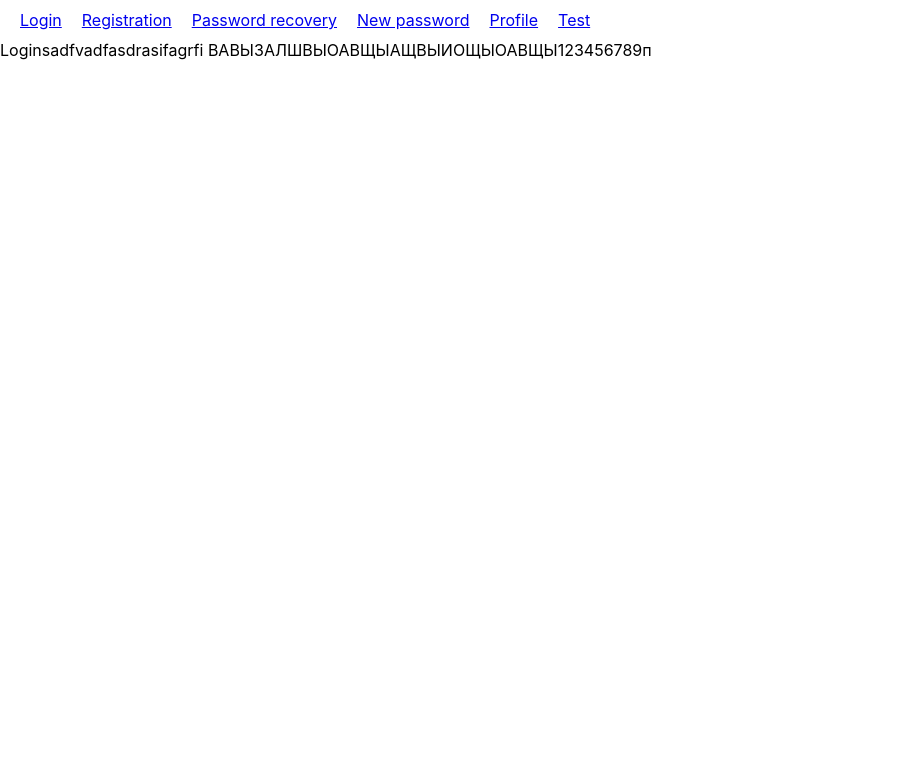
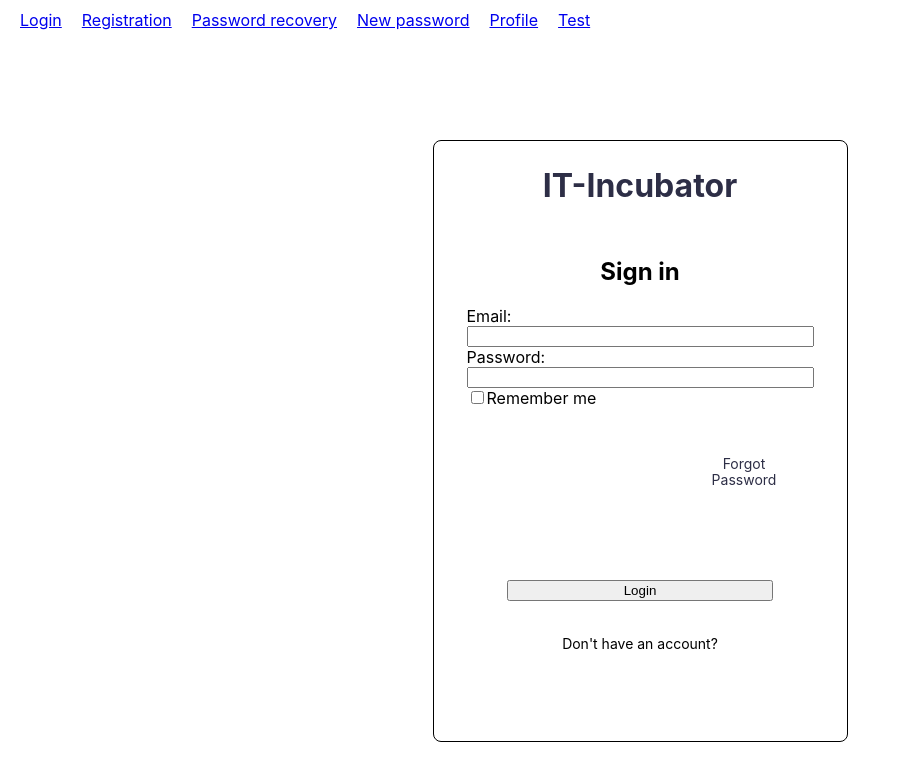
Before and after one commit to vsmaliakou/friday, a React (Create React App) app: page /#/login in a window 1280 px wide. Shown: the top 780 px of the page, without its empty margins (0-910 px from the left). Built offline with nearby package versions, Linux system fonts and the light colour scheme.

Commit message:
login, register

```diff
--- a/src/App.tsx
+++ b/src/App.tsx
@@ -2,12 +2,12 @@ import React from 'react';
 import './App.css';
 import {Header} from "./main/ui/header/Header";
 import {Redirect, Route, Switch} from "react-router-dom";
-import {Login} from "./main/ui/components/auth/login/Login";
 import {Profile} from "./main/ui/components/profile/Profile";
 import {ForgotPassword} from "./main/ui/components/auth/forgotPassword/ForgotPassword";
 import {SetPassword} from "./main/ui/components/auth/setPassword/SetPassword";
 import {Test} from "./main/ui/components/test/Test";
 import {RegisterContainer} from "./main/ui/components/auth/register/RegisterContainer";
+import {LoginContainer} from "./main/ui/components/auth/login/LoginContainer";
 
 const App = () => {
     return (
@@ -15,7 +15,7 @@ const App = () => {
             <Header/>
             <div className="App-content">
                 <Switch>
-                    <Route path='/login' render={() => <Login/>}/>
+                    <Route path='/login' render={() => <LoginContainer/>}/>
                     <Route path='/registration' render={() => <RegisterContainer/>}/>
                     <Route path='/profile' render={() => <Profile/>}/>
                     <Route path='/forgot' render={() => <ForgotPassword/>}/>
--- a/src/main/dal/auth/login/loginApi.ts
+++ b/src/main/dal/auth/login/loginApi.ts
@@ -1,7 +1,8 @@
 import axios from "axios";
 
 const instance = axios.create({
-    baseURL: 'http://localhost:7542/2.0/',
+    // baseURL: 'http://localhost:7542/2.0/', // local
+    baseURL: 'https://neko-back.herokuapp.com/2.0', // heroku
     withCredentials: true,
     headers: {}
 })
--- a/src/main/ui/components/auth/login/LoginContainer.tsx
+++ b/src/main/ui/components/auth/login/LoginContainer.tsx
@@ -2,7 +2,11 @@ import React, {ChangeEvent, useEffect, useState} from 'react';
 import s from "./login.module.css";
 import {useDispatch, useSelector} from "react-redux";
 import {AppRootStateType} from "../../../../bll/store";
-import {LoginInitialStateType, postUserDataTC, setErrorPageAC} from '../../../../bll/reducers/login-reducer';
+import {
+    LoginInitialStateType,
+    newUserDataTC,
+    setErrorPageAC
+} from '../../../../bll/reducers/login-reducer';
 import {NavLink, Redirect} from "react-router-dom";
 import SuperInputText from "../../../common/c1-SuperInputText/SuperInputText";
 import SuperCheckbox from "../../../common/c3-SuperCheckbox/SuperCheckbox";
@@ -26,7 +30,7 @@ export const LoginContainer = () => {
     }
 
     const addUserData = () => {
-        dispatch(postUserDataTC(email, password, rememberMe))
+        dispatch(newUserDataTC(email, password, rememberMe))
     }
     const addNewEmail = (newEmail: string) => {
         setEmail(newEmail)
```
